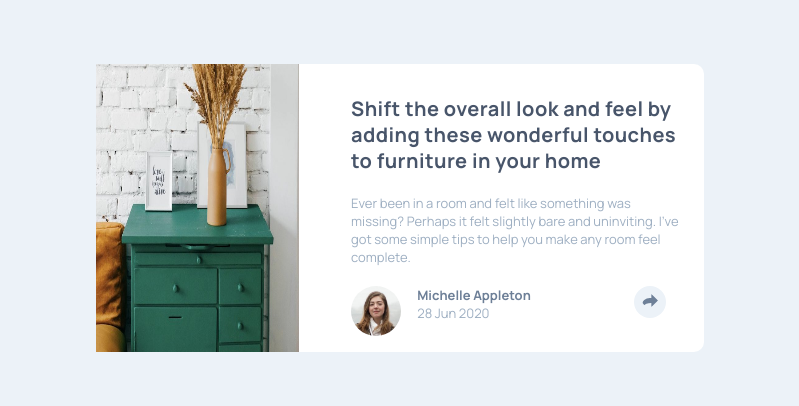
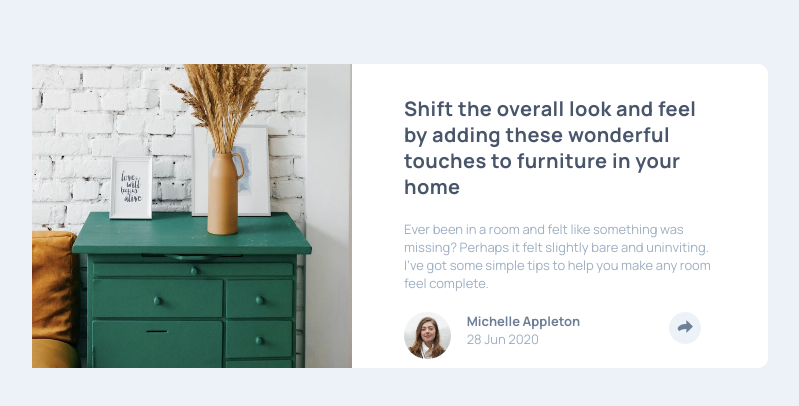
Before and after one commit to margOnline/article-preview-component, a plain HTML site: page index.html in a window 1280 px wide. Shown: the whole page, without its empty margins (240-1039 px from the left). Drawn offline with Linux system fonts and the light colour scheme.

Commit message:
Alter dimensions of the component and the 2 main sections for desktop

```diff
--- a/index.js
+++ b/index.js
@@ -4,6 +4,5 @@ const buttonImg = document.querySelector('.show-links img')
 
 shareButton.addEventListener('click', () => {
   shareLinks.classList.toggle('sr-only')
-  // buttonImg.classList.toggle('brighten')
   shareButton.classList.toggle('show-links-button-active')
 })
--- a/styles.css
+++ b/styles.css
@@ -143,3 +143,16 @@ cite {
     right: 7.325rem;
   }
 }
+@media (min-width: 60rem) {
+  article {
+    max-width: 46rem;
+    max-height: 19rem;
+  }
+  .article-hero {
+    width: 20rem;
+    height: 19rem;
+  }
+  .article-content {
+    width: 22rem;
+  }
+}
```
Also changed, not shown: 1 other file.
